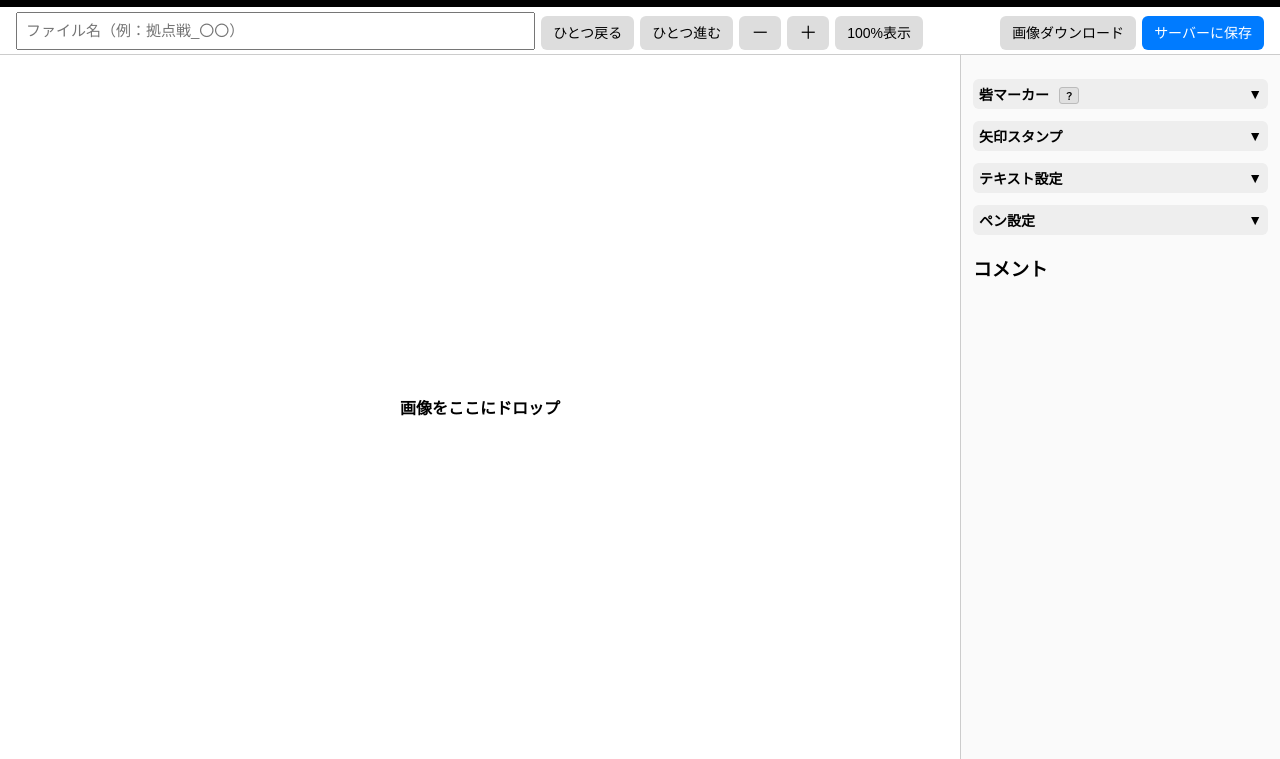
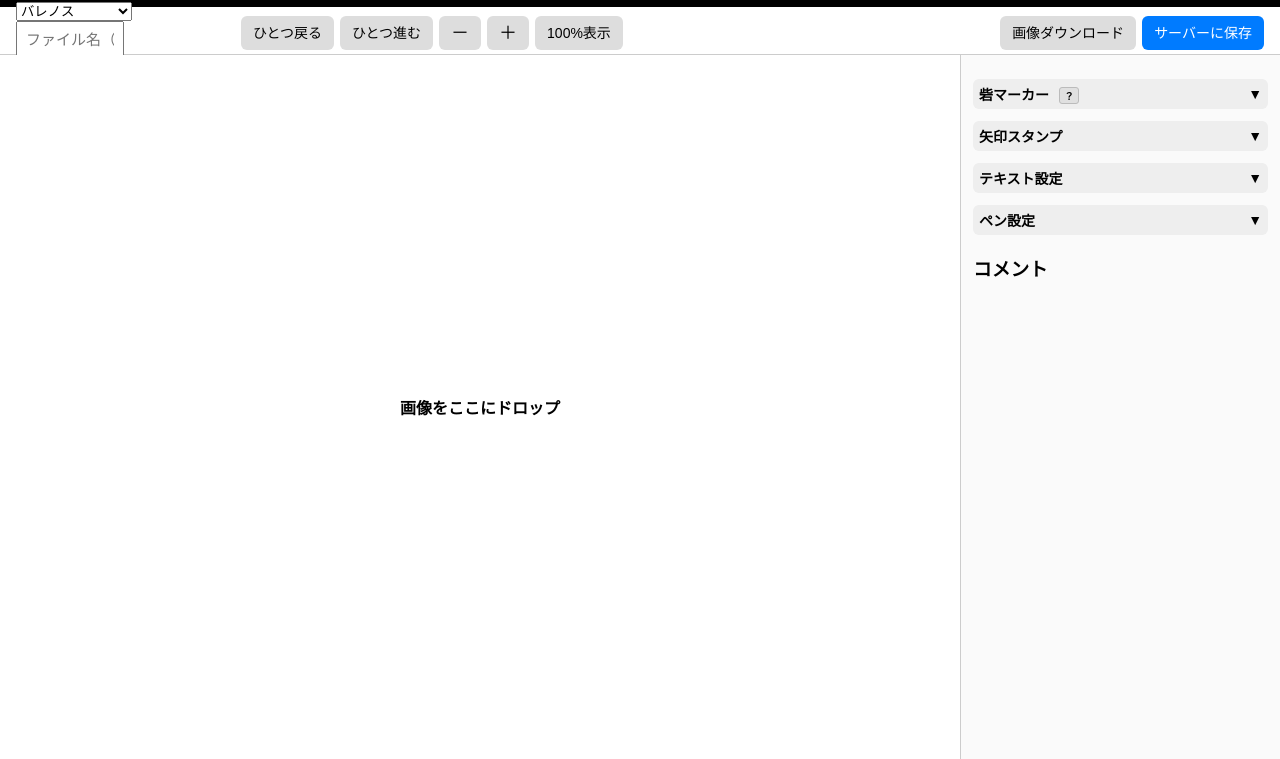
Before and after one commit to akumaneko418-ops/BDO-battle-map, a website: page public/edit.html in a window 1280 px wide. Shown: the part 49-808 px from the top of the page. Drawn offline with nearby package versions, Linux system fonts and the light colour scheme; no server answers.

Commit message:
Update edit.html

```diff
--- a/public/edit.html
+++ b/public/edit.html
@@ -19,8 +19,20 @@
 <div class="canvas-toolbar">
 
     <!-- ファイル名入力欄 -->
-    <input class="fileNameInput" type="text" id="fileNameInput"
-           placeholder="ファイル名（例：拠点戦_〇〇）">
+<div class="fileNameArea">
+    <select id="categorySelect" class="categorySelect">
+        <option value="バレノス">バレノス</option>
+        <option value="セレンディア">セレンディア</option>
+        <option value="カルフェオン">カルフェオン</option>
+        <option value="メディア">メディア</option>
+        <option value="バレンシア">バレンシア</option>
+        <option value="カーマスリビア">カーマスリビア</option>
+        <option value="ウルキタ">ウルキタ</option>
+    </select>
+
+    <input id="fileNameInput" class="fileNameInput" placeholder="ファイル名（例：拠点戦_〇〇）">
+</div>
+
 
     <!-- 戻る・進む -->
     <button id="undoBtn">ひとつ戻る</button>
```
